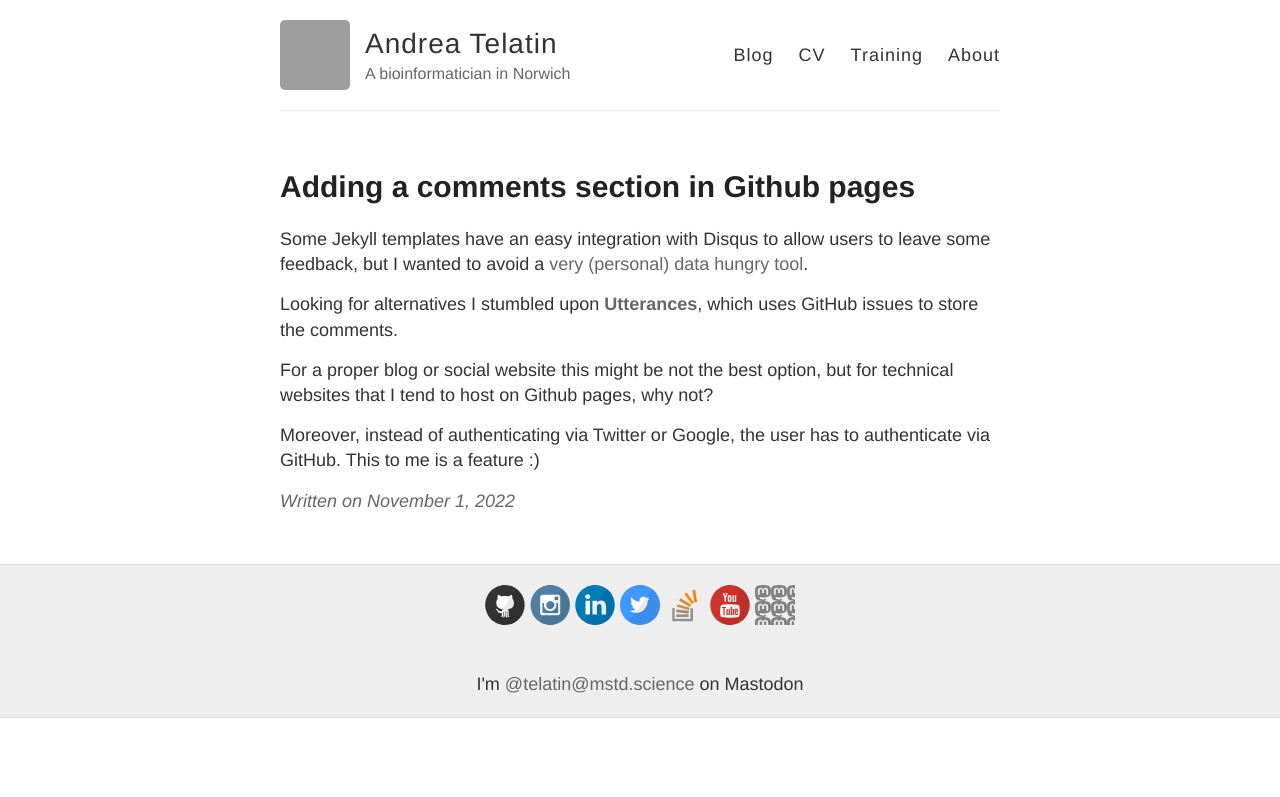
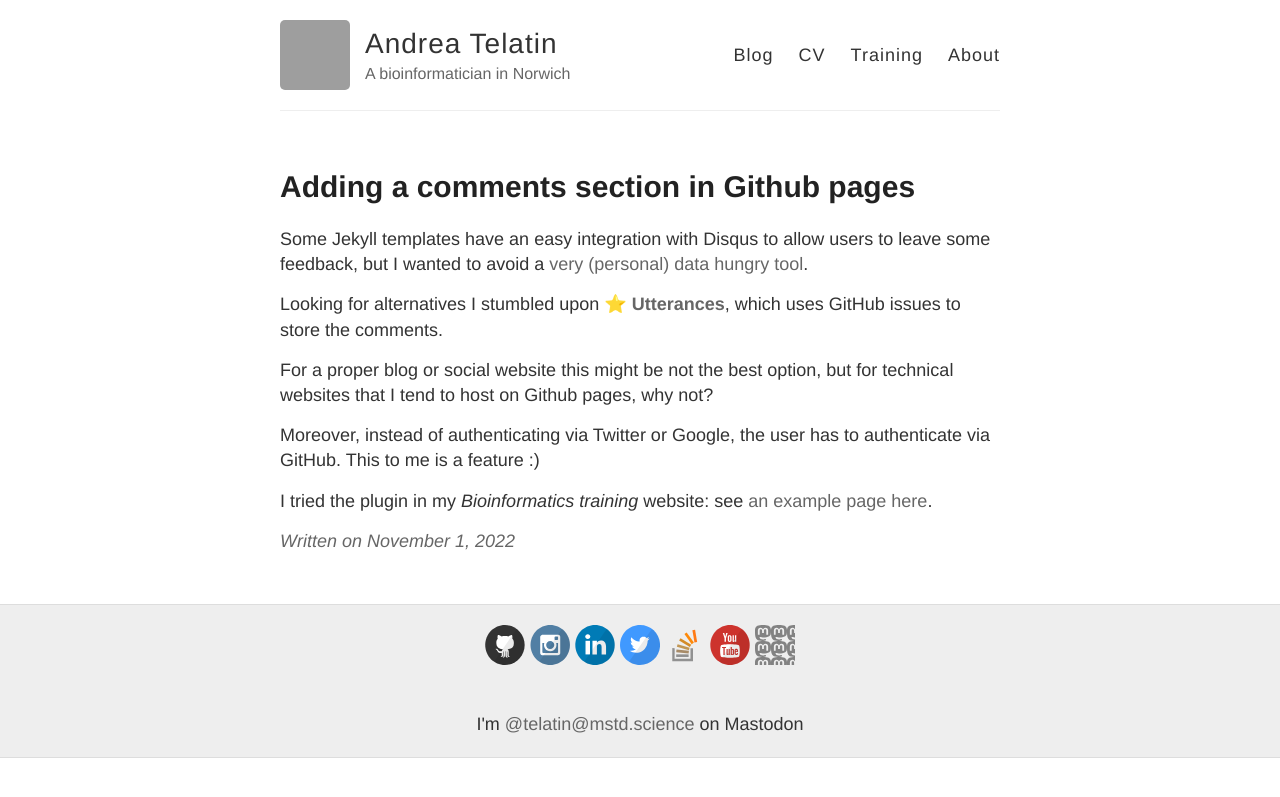
Before and after one commit to telatin/telatin.github.io, a Jekyll site: the page built from _posts/2022-11-01-jekyll-comments-on-github.md, in a window 1280 px wide. Shown: the top 797 px of the page. Built offline with Jekyll 4.4.1, drawn with Linux system fonts in a browser that asks for light colours; emoji names are drawn with the system emoji font; our own code applies the rules of GitHub Pages for plain Markdown files; grey boxes are pictures that could not be loaded.

Commit message:
Update 2022-11-01-jekyll-comments-on-github.md

```diff
--- a/_posts/2022-11-01-jekyll-comments-on-github.md
+++ b/_posts/2022-11-01-jekyll-comments-on-github.md
@@ -7,10 +8,13 @@ users to leave some feedback, but I wanted to avoid a
 [very (personal) data hungry tool](https://webmasters.stackexchange.com/questions/105808/is-adding-disqus-to-website-safe-for-user-privacy).
 
 Looking for alternatives I stumbled upon
-[**Utterances**](https://utteranc.es), which uses GitHub issues to store the comments.
+:star: [**Utterances**](https://utteranc.es), which uses GitHub issues to store the comments.
 
 For a proper blog or social website this might be not the best option, but for technical
 websites that I tend to host on Github pages, why not?
 
 Moreover, instead of authenticating via Twitter or Google, the user has to authenticate
 via GitHub. This to me is a feature :)
+
+I tried the plugin in my *Bioinformatics training* website: see
+[an example page here](https://telatin.github.io/microbiome-bioinformatics/Bash-course/).
```
Also changed, not shown: other parts of _posts/2022-11-01-jekyll-comments-on-github.md (+1 -0 lines).
